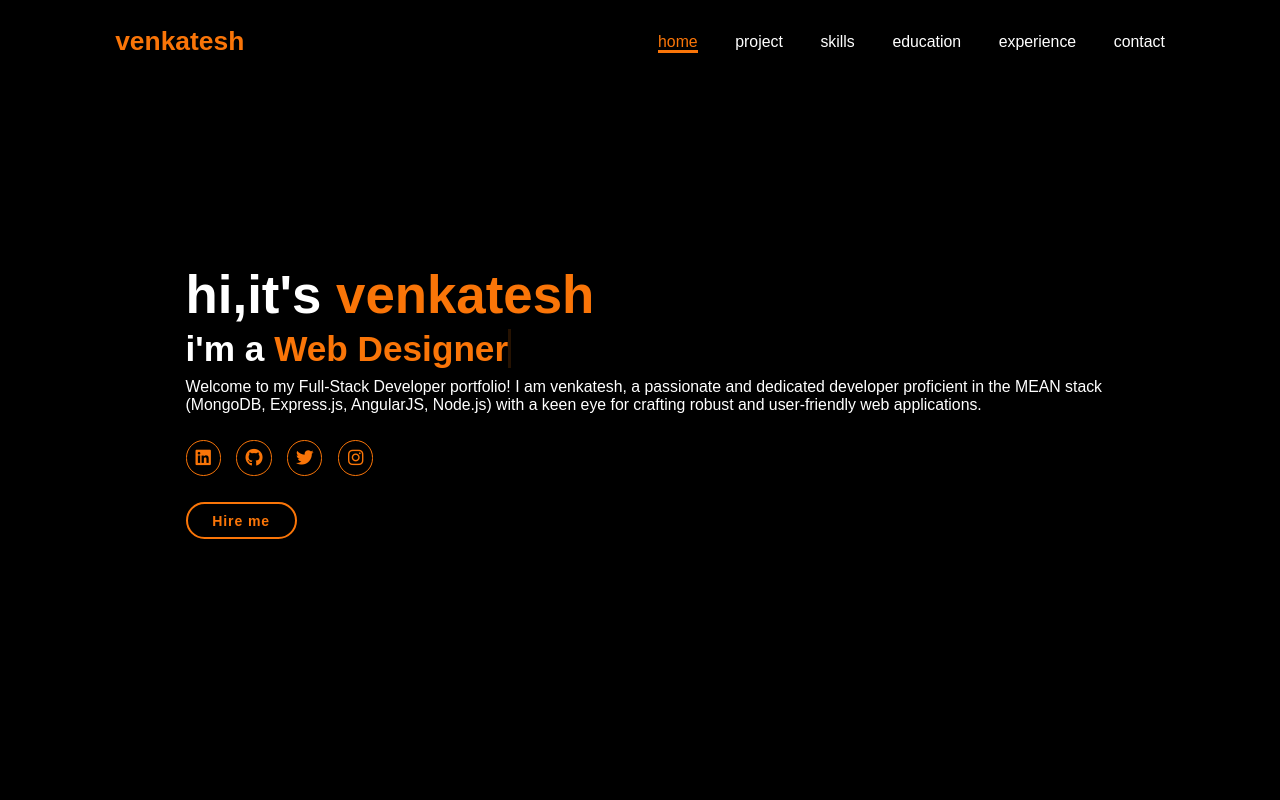
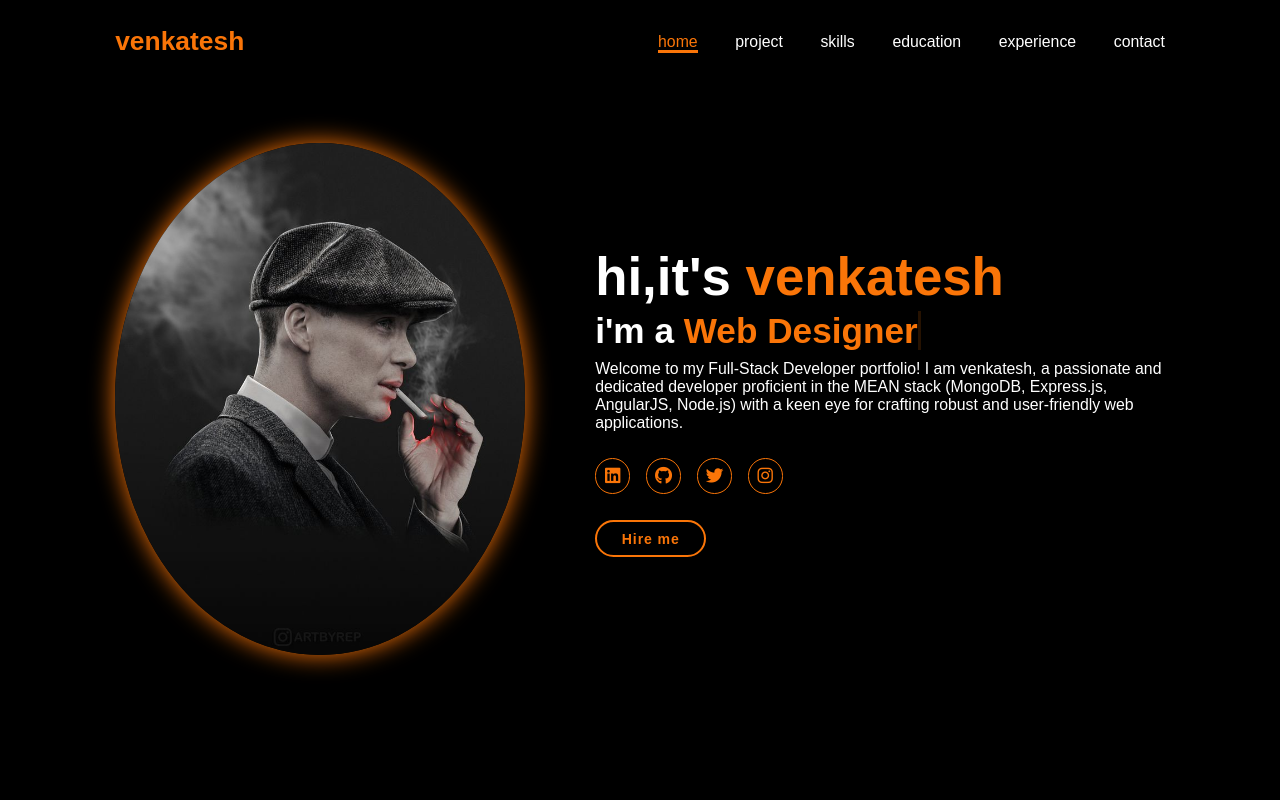
Before and after one commit to Venkatesh-manjunathan/portfolio, a plain HTML site: page index.html in a window 1280 px wide. Shown: the top 800 px of the page. Drawn offline with Linux system fonts and the light colour scheme; files whose address does not match are found by name.

Commit message:
Update index.html

```diff
--- a/index.html
+++ b/index.html
@@ -24,7 +24,7 @@
     <!--home section-->
     <section class="home" id="home">
         <div class="home-img">
-            <img src="/img/t4.jpeg" alt="">
+            <img src="t4.jpeg" alt="">
 
         </div>
         <div class="home-content">
```
